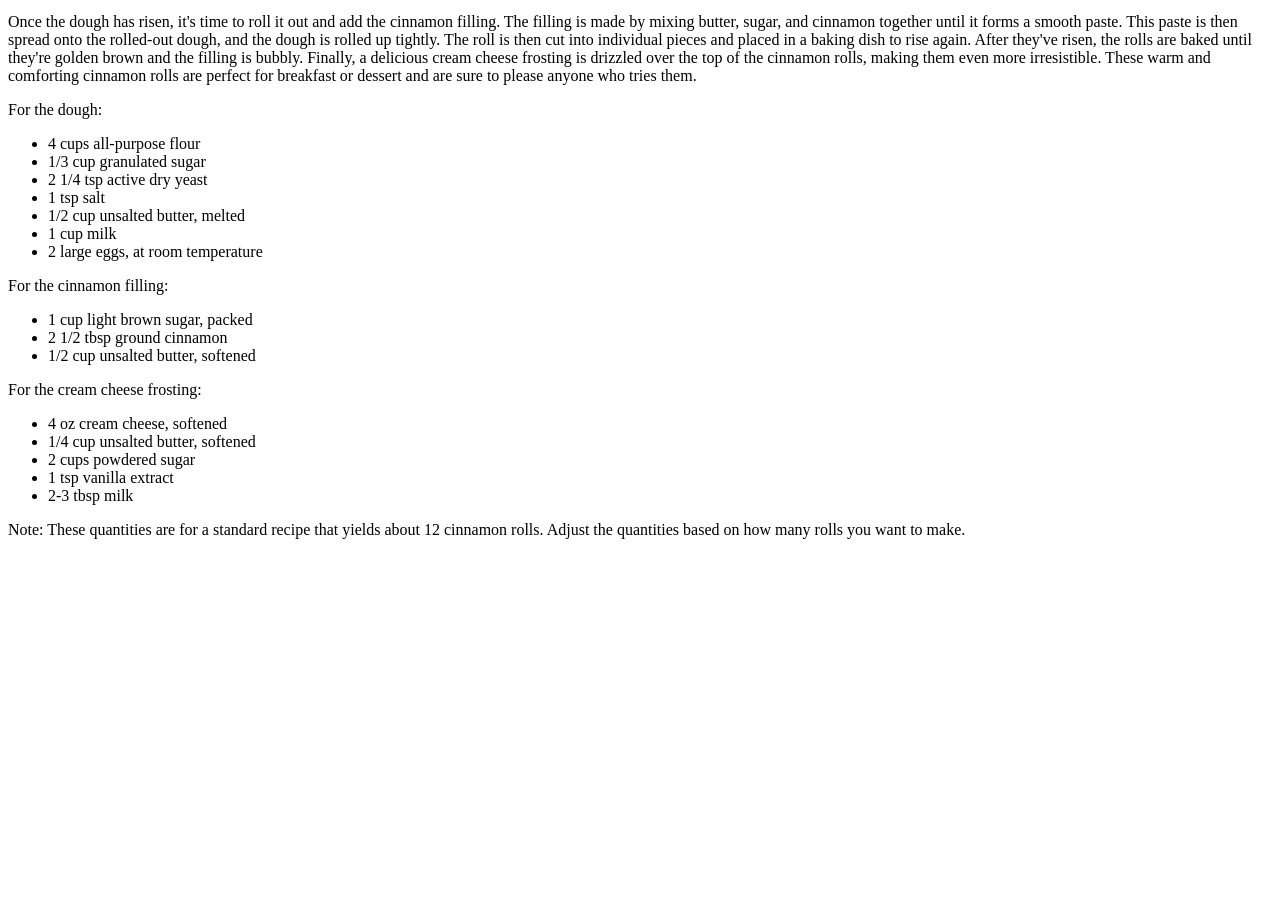
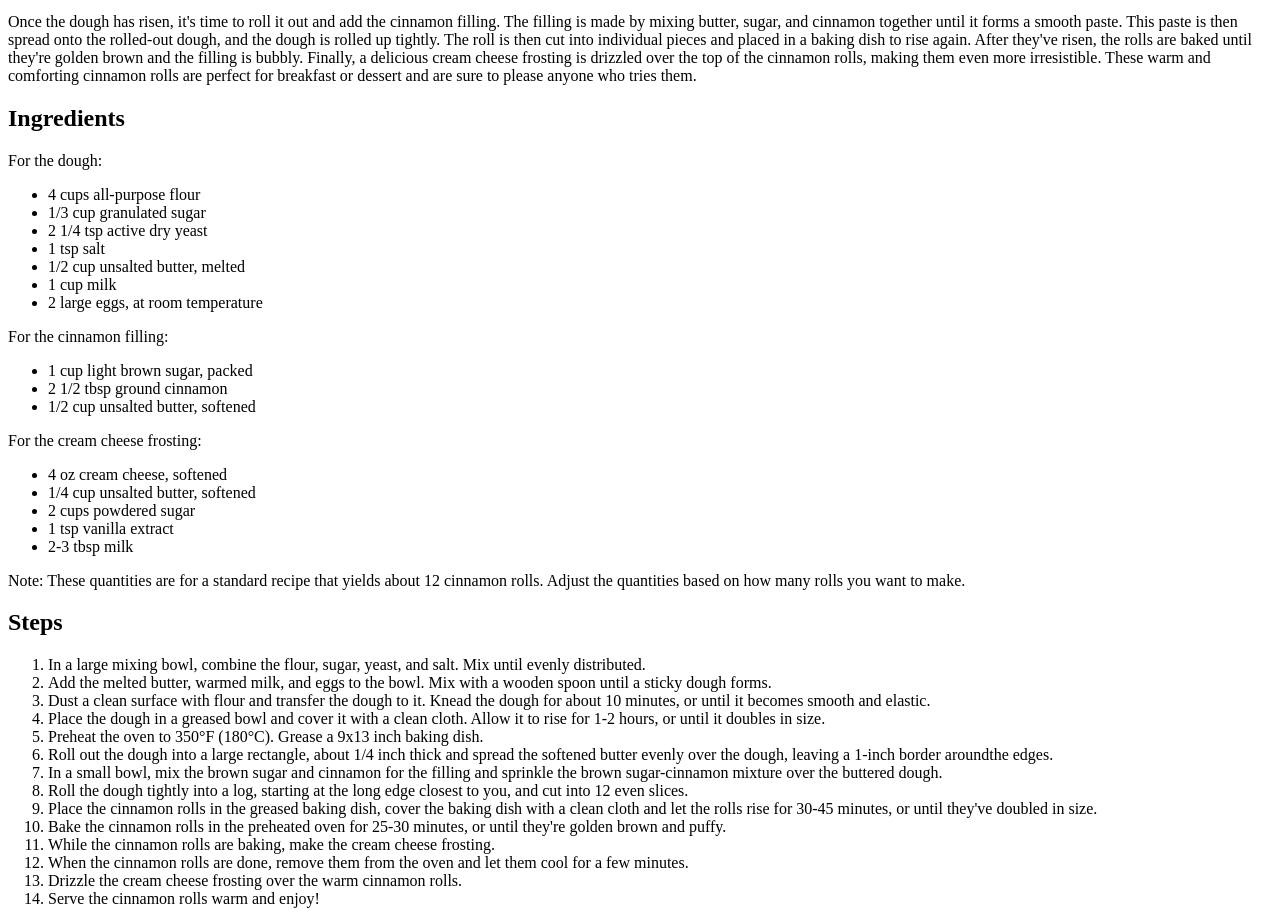
Before and after one commit to raf-c/recipes, a plain HTML site: page dishes/cinnamon_rolls.html in a window 1280 px wide. Shown: the part 483-1407 px from the top of the page. Before the commit the page ends 1038 px from the top, so only its background shows below. Drawn offline with Linux system fonts and the light colour scheme.

Commit message:
List recipe steps

```diff
--- a/dishes/cinnamon_rolls.html
+++ b/dishes/cinnamon_rolls.html
@@ -29,6 +29,7 @@
          of the cinnamon rolls, making them even more irresistible. These warm and
          comforting cinnamon rolls are perfect for breakfast or dessert and are sure
          to please anyone who tries them.</p>
+    <h2>Ingredients</h2>
     <p>For the dough:</p>
     <ul>
         <li>4 cups all-purpose flour</li>
@@ -55,6 +56,28 @@
     </ul>
     <p>Note: These quantities are for a standard recipe that yields about 12 cinnamon
         rolls. Adjust the quantities based on how many rolls you want to make.</p>
+    <h2>Steps</h2>
+    <ol>
+        <li>In a large mixing bowl, combine the flour, sugar, yeast, and salt. Mix until
+            evenly distributed.</li>
+        <li>Add the melted butter, warmed milk, and eggs to the bowl. Mix with a wooden spoon
+            until a sticky dough forms.</li>
+        <li>Dust a clean surface with flour and transfer the dough to it. Knead the dough for
+            about 10 minutes, or until it becomes smooth and elastic.</li>
+        <li>Place the dough in a greased bowl and cover it with a clean cloth. Allow it to rise
+             for 1-2 hours, or until it doubles in size.</li>
+        <li>Preheat the oven to 350°F (180°C). Grease a 9x13 inch baking dish.</li>
+        <li>Roll out the dough into a large rectangle, about 1/4 inch thick and spread the
+            softened butter evenly over the dough, leaving a 1-inch border aroundthe edges.</li>
+        <li>In a small bowl, mix the brown sugar and cinnamon for the filling and sprinkle the brown sugar-cinnamon mixture over the buttered dough.</li>
+        <li>Roll the dough tightly into a log, starting at the long edge closest to you, and cut into 12 even slices.</li>
+        <li>Place the cinnamon rolls in the greased baking dish, cover the baking dish with a clean cloth and let the rolls rise for 30-45 minutes, or until they've doubled in size.</li>
+        <li>Bake the cinnamon rolls in the preheated oven for 25-30 minutes, or until they're golden brown and puffy.</li>
+        <li>While the cinnamon rolls are baking, make the cream cheese frosting.</li>
+        <li>When the cinnamon rolls are done, remove them from the oven and let them cool for a few minutes.</li>
+        <li>Drizzle the cream cheese frosting over the warm cinnamon rolls.</li>
+        <li>Serve the cinnamon rolls warm and enjoy!</li>
+    </ol>
 
 </body>
 </html>
```
Also changed, not shown: index.html (+13 -0 lines).
